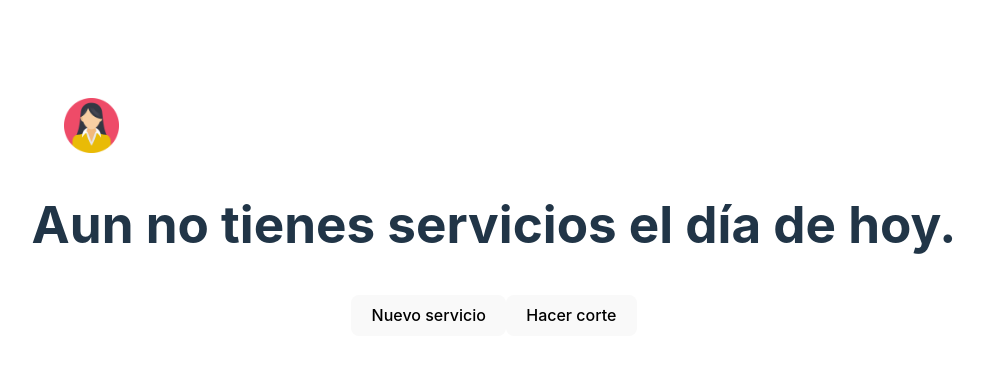
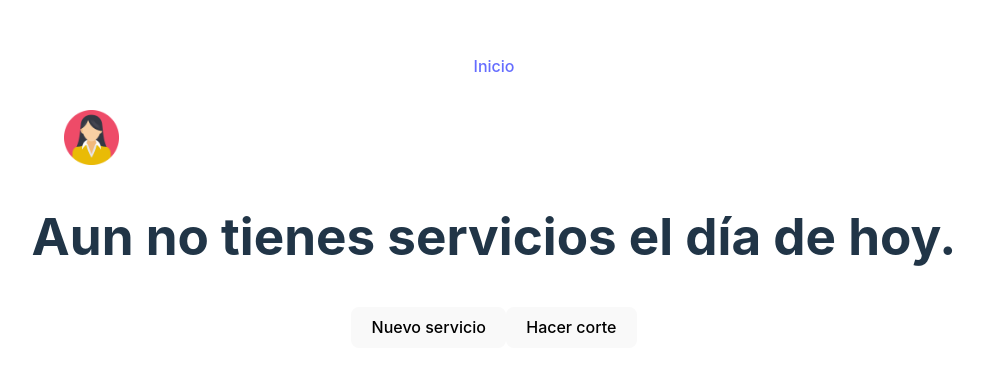
Before and after one commit to DavidVeVe/binnacle, a React (Vite) app: page /profile/1 in a window 1280 px wide. Shown: the part 199-570 px from the top of the page, without its empty margins (146-1129 px from the left). Built offline with nearby package versions, Linux system fonts and the light colour scheme; no server answers.

Commit message:
Update layouts index page, add daily record home button

```diff
--- a/src/Layouts/DailyRecord/index.jsx
+++ b/src/Layouts/DailyRecord/index.jsx
@@ -1,5 +1,5 @@
 import { useEffect, useState } from "react";
-import { useParams } from "react-router";
+import { Link, useParams } from "react-router";
 import { getSingleProfile } from "../../requestHandlers/profiles";
 import { SERVER_URL } from "../../common/constants/profile";
 import Table from "../../components/Table";
@@ -14,6 +14,7 @@ const getProfileUrl = (id) => `${SERVER_URL}/profile/${id}`;
 const DAILY_RECORD_TEXT = "Estos son tus servicios de hoy:";
 const CASHOUT_TEXT = "Hacer corte";
 const NEW_SERVICE_TEXT = "Nuevo servicio";
+const HOME = "Inicio";
 
 export default function DailyRecord() {
   const { profileId } = useParams();
@@ -39,7 +40,7 @@ export default function DailyRecord() {
   const avatarName = <Text element="span">{profileData?.name || ""}</Text>;
 
   const showModalHandler = (event, value) => {
-    console.log("clicked showModalHandler")
+    console.log("clicked showModalHandler");
     event.stopPropagation();
     setIsModalVisible((prevState) => value || !prevState);
   };
@@ -62,6 +63,7 @@ export default function DailyRecord() {
         {"this is modal content test"}
       </Modal>
       <section className="dailyrecord__container">
+        <Link to="/">{HOME}</Link>
         <Avatar textComponent={avatarName} />
 
         {DailyRecordContent}
--- a/src/routes/routes.jsx
+++ b/src/routes/routes.jsx
@@ -1,6 +1,6 @@
-import Home from "../Layouts/Home/Home";
+import Home from "../Layouts/Home";
 import DailyRecord from "../Layouts/DailyRecord";
-import CashOut from "../Layouts/Cashout/Cashout";
+import CashOut from "../Layouts/CashOut";
 
 export const routes = Object.freeze([
   {
```
Also changed, not shown: src/Layouts/CashOut/index.jsx (renamed from src/Layouts/CashOut/CashOut.jsx), src/Layouts/Home/index.jsx (renamed from src/Layouts/Home/Home.jsx).
